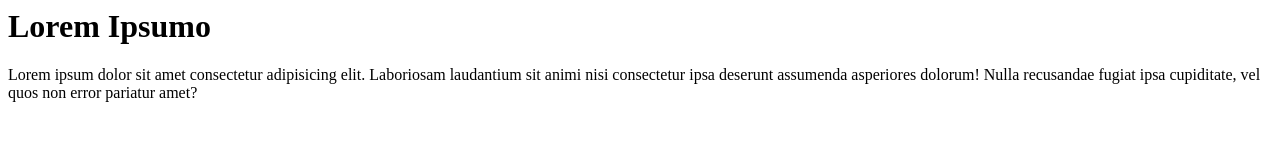
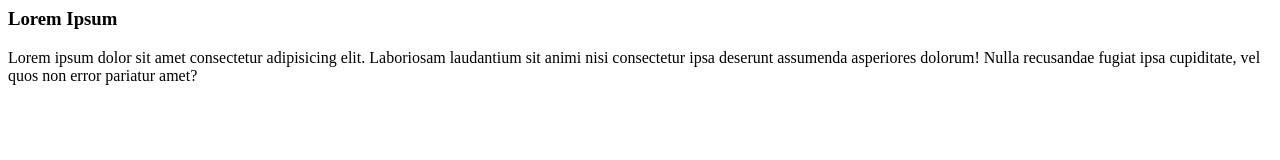
Before and after one commit to Sancruz-dev/gitteste, a plain HTML site: page index.html in a window 1280 px wide. Drawn offline with Linux system fonts and the light colour scheme.

Commit message:
Tag do título alterada

```diff
--- a/index.html
+++ b/index.html
@@ -6,7 +6,7 @@
     <title>Texto Ipsum</title>
 </head>
 <body>
-    <h1>Lorem Ipsumo</h1>
+    <h3>Lorem Ipsum</h3>
     <p>Lorem ipsum dolor sit amet consectetur adipisicing elit. Laboriosam laudantium sit animi nisi consectetur ipsa deserunt assumenda asperiores dolorum! Nulla recusandae fugiat ipsa cupiditate, vel quos non error pariatur amet?</p>
 </body>
 </html>
```
